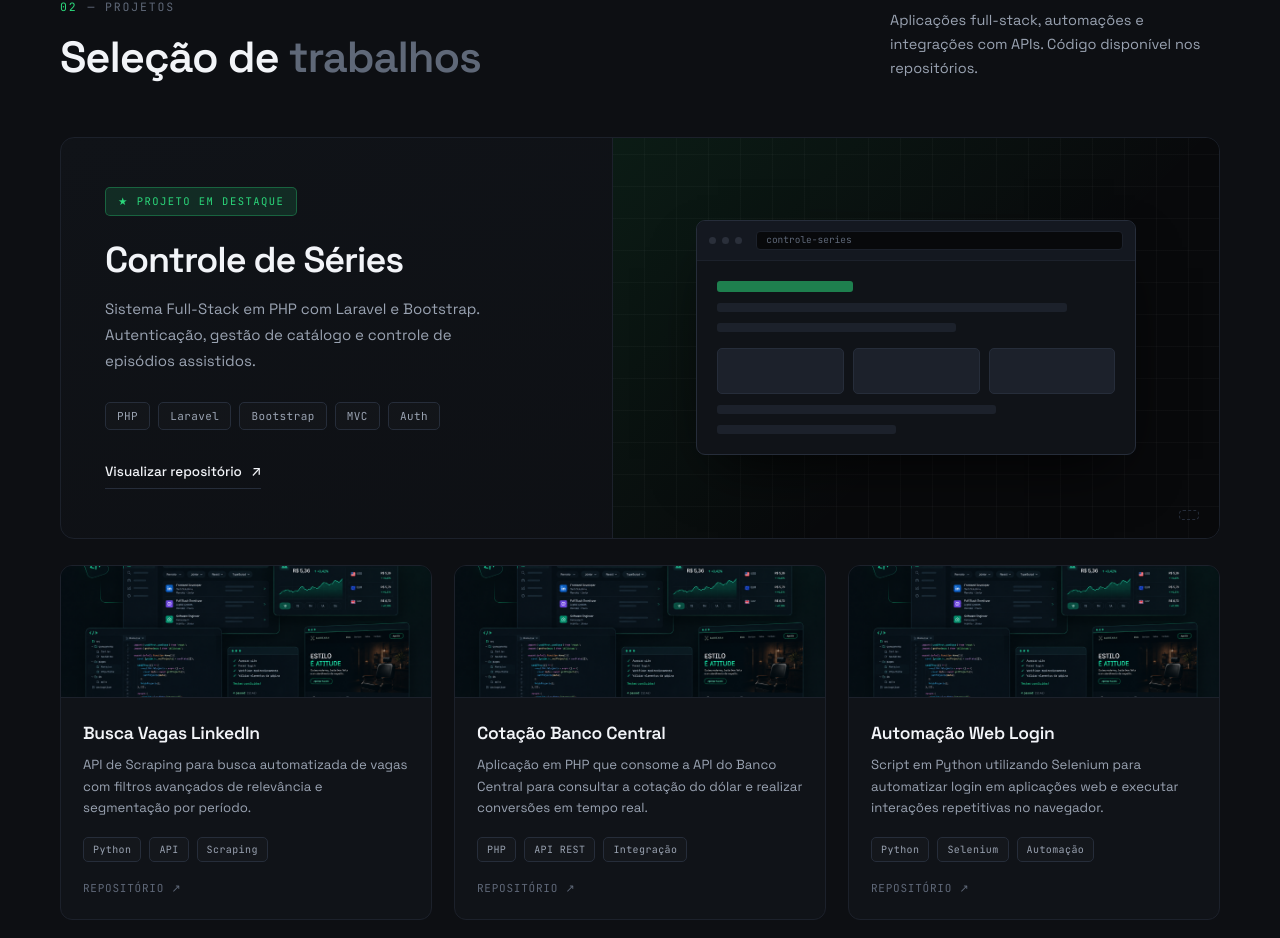
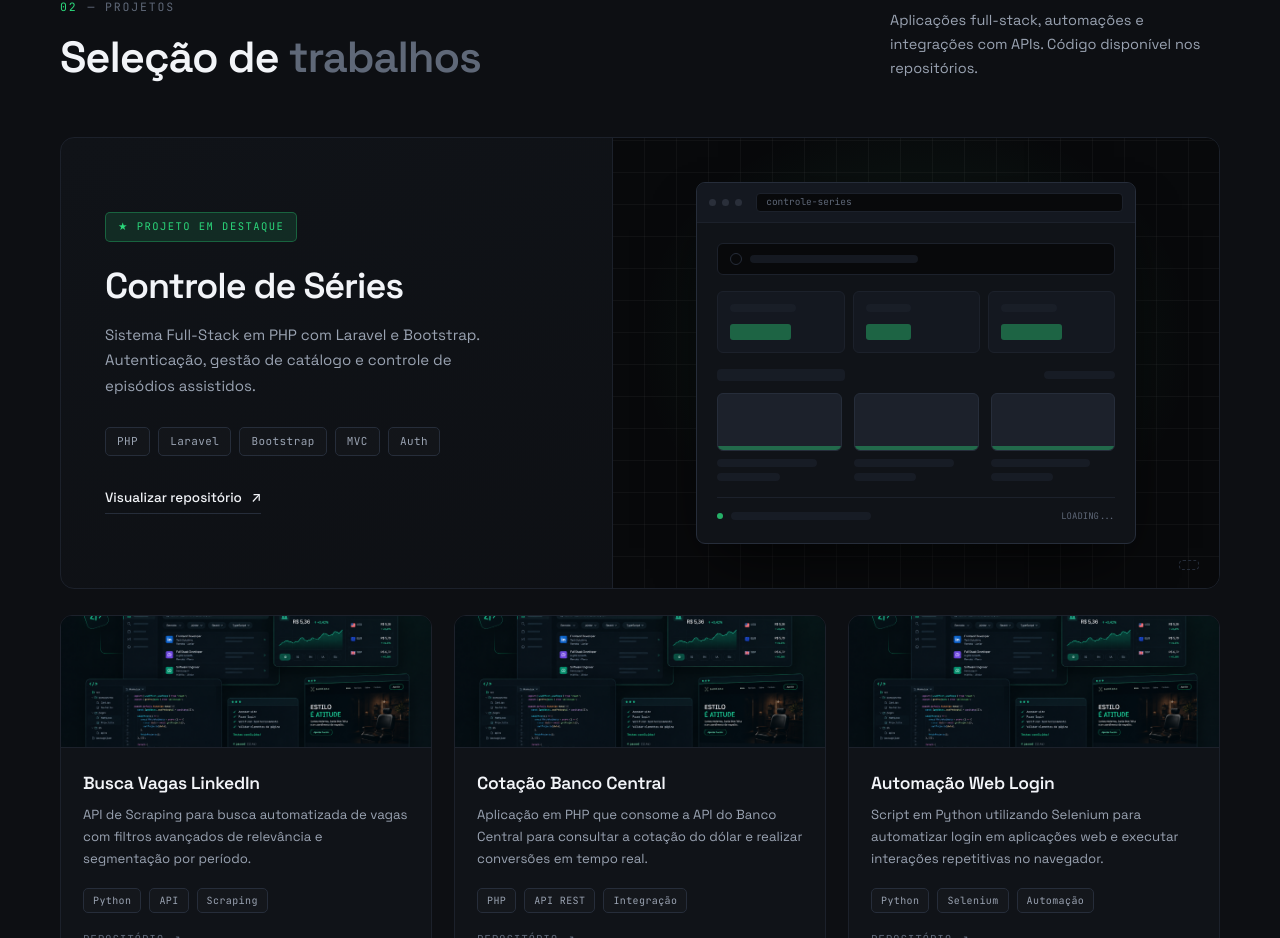
Before and after one commit to MariaLuizaVicentini/portfolio-malu-vicentini, a React (Vite) app: page / in a window 1280 px wide. Shown: the part 928-1866 px from the top of the page. Built offline with nearby package versions, Linux system fonts and the light colour scheme.

Commit message:
style: projeto principal + skeleton

```diff
--- a/src/components/Projects/BrowserMock.tsx
+++ b/src/components/Projects/BrowserMock.tsx
@@ -6,26 +6,71 @@ interface BrowserMockProps {
 
 /** Mock de navegador com skeleton — placeholder visual do projeto em destaque. */
 export default function BrowserMock({ url }: BrowserMockProps) {
+  const skeleton = 'animate-pulse rounded-[4px] bg-line';
+
   return (
     <div className="w-full max-w-[440px] overflow-hidden rounded-[9px] border border-line-2 bg-panel shadow-browser">
       <div className="flex items-center gap-1.5 border-b border-line bg-panel-2 px-3 py-2.5">
         <WindowDots small />
+
         <div className="ml-2 flex h-[19px] flex-1 items-center rounded border border-line bg-bg px-[9px] font-mono text-[9.5px] text-txt-3">
           {url}
         </div>
       </div>
 
-      <div className="flex flex-col gap-[11px] p-5" aria-hidden>
-        <div className="h-[11px] w-[34%] rounded-[3px] bg-brand opacity-[.55]" />
-        <div className="h-[9px] w-[88%] rounded-[3px] bg-line" />
-        <div className="h-[9px] w-[60%] rounded-[3px] bg-line" />
-        <div className="mt-[5px] flex gap-[9px]">
-          <div className="h-[46px] flex-1 rounded-[5px] border border-line-2 bg-line" />
-          <div className="h-[46px] flex-1 rounded-[5px] border border-line-2 bg-line" />
-          <div className="h-[46px] flex-1 rounded-[5px] border border-line-2 bg-line" />
+      <div className="flex flex-col gap-4 p-5" aria-hidden="true">
+        {/* Barra de pesquisa */}
+        <div className="flex h-8 items-center gap-2 rounded-md border border-line bg-bg px-3">
+          <div className="h-3 w-3 rounded-full border border-line-2" />
+          <div className={`${skeleton} h-2 w-[45%]`} />
         </div>
-        <div className="h-[9px] w-[70%] rounded-[3px] bg-line" />
-        <div className="h-[9px] w-[45%] rounded-[3px] bg-line" />
+
+        {/* Indicadores */}
+        <div className="grid grid-cols-3 gap-2">
+          {['w-[65%]', 'w-[45%]', 'w-[55%]'].map((width, index) => (
+            <div
+              key={index}
+              className="rounded-md border border-line bg-panel-2 p-3"
+            >
+              <div className={`${skeleton} mb-3 h-2 ${width}`} />
+              <div
+                className={`h-4 rounded-[3px] bg-brand opacity-40 ${
+                  index === 1 ? 'w-[45%]' : 'w-[60%]'
+                }`}
+              />
+            </div>
+          ))}
+        </div>
+
+        {/* Catálogo de séries */}
+        <div>
+          <div className="mb-3 flex items-center justify-between">
+            <div className={`${skeleton} h-3 w-[32%]`} />
+            <div className={`${skeleton} h-2 w-[18%]`} />
+          </div>
+
+          <div className="grid grid-cols-3 gap-3">
+            {[1, 2, 3].map((item) => (
+              <div key={item} className="min-w-0">
+                <div className="relative h-[58px] overflow-hidden rounded-md border border-line-2 bg-line">
+                  <div className="absolute bottom-0 left-0 h-1 w-full bg-brand opacity-40" />
+                </div>
+
+                <div className={`${skeleton} mt-2 h-2 w-[80%]`} />
+                <div className={`${skeleton} mt-1.5 h-2 w-[50%]`} />
+              </div>
+            ))}
+          </div>
+        </div>
+
+        {/* Status */}
+        <div className="flex items-center gap-2 border-t border-line pt-3">
+          <span className="h-1.5 w-1.5 rounded-full bg-brand opacity-80" />
+          <div className={`${skeleton} h-2 w-[35%]`} />
+          <div className="ml-auto font-mono text-[9px] text-txt-3">
+            LOADING...
+          </div>
+        </div>
       </div>
     </div>
   );
--- a/src/index.css
+++ b/src/index.css
@@ -74,11 +74,27 @@
    */
   .grid-bg {
     background-image:
-      linear-gradient(to right, rgba(255, 255, 255, 0.022) 1px, transparent 1px),
-      linear-gradient(to bottom, rgba(255, 255, 255, 0.022) 1px, transparent 1px);
+      linear-gradient(
+        to right,
+        rgba(255, 255, 255, 0.022) 1px,
+        transparent 1px
+      ),
+      linear-gradient(
+        to bottom,
+        rgba(255, 255, 255, 0.022) 1px,
+        transparent 1px
+      );
     background-size: 72px 72px;
-    -webkit-mask-image: radial-gradient(ellipse 100% 60% at 50% 0%, #000 30%, transparent 80%);
-    mask-image: radial-gradient(ellipse 100% 60% at 50% 0%, #000 30%, transparent 80%);
+    -webkit-mask-image: radial-gradient(
+      ellipse 100% 60% at 50% 0%,
+      #000 30%,
+      transparent 80%
+    );
+    mask-image: radial-gradient(
+      ellipse 100% 60% at 50% 0%,
+      #000 30%,
+      transparent 80%
+    );
   }
 
   .bloom-gradient {
@@ -93,24 +109,27 @@
 
   .feat-visual {
     background:
-      linear-gradient(135deg, rgba(43, 216, 123, 0.09), transparent 60%),
+      radial-gradient(
+        ellipse at 50% 45%,
+        rgba(43, 216, 123, 0.1) 0%,
+        transparent 65%
+      ),
       repeating-linear-gradient(
         0deg,
-        transparent,
+        transparent 0,
         transparent 31px,
-        rgba(255, 255, 255, 0.026) 31px,
-        rgba(255, 255, 255, 0.026) 32px
+        rgba(255, 255, 255, 0.035) 31px,
+        rgba(255, 255, 255, 0.035) 32px
       ),
       repeating-linear-gradient(
         90deg,
-        transparent,
+        transparent 0,
         transparent 31px,
-        rgba(255, 255, 255, 0.026) 31px,
-        rgba(255, 255, 255, 0.026) 32px
+        rgba(255, 255, 255, 0.035) 31px,
+        rgba(255, 255, 255, 0.035) 32px
       ),
       var(--bg);
   }
-
   .card-visual {
     background:
       repeating-linear-gradient(
@@ -132,7 +151,7 @@
 
   /* Linha luminosa no topo do terminal do hero */
   .term-topline::before {
-    content: '';
+    content: "";
     position: absolute;
     inset: 0 0 auto 0;
     height: 1px;
```
